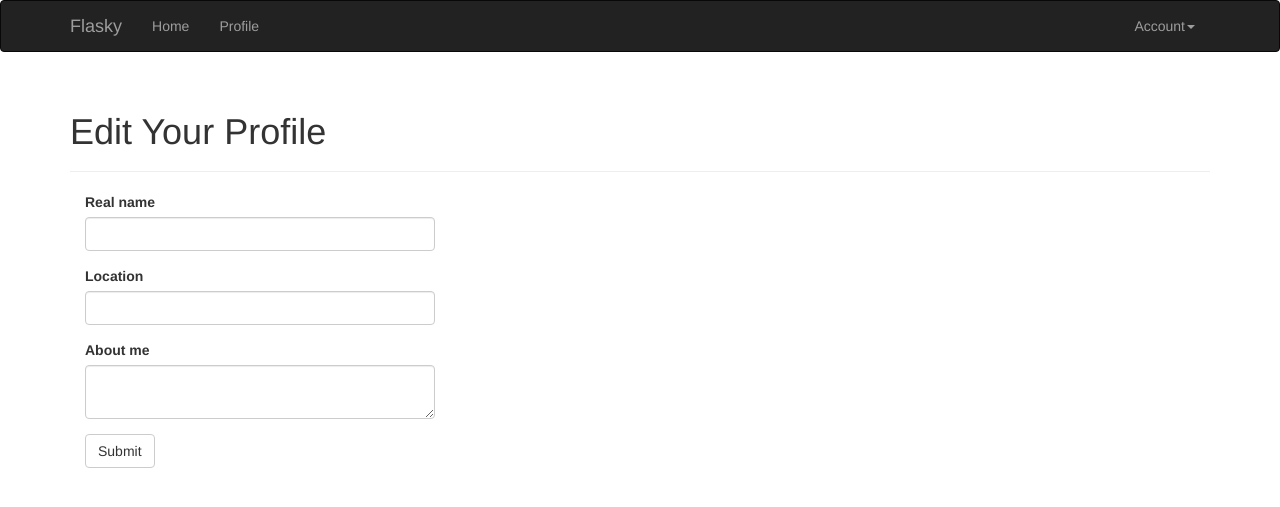
After one commit to truanter/mblog, a Flask app: page /edit-profile in a window 1280 px wide. The commit adds this page. Shown: the top 507 px of the page. Run offline with Flask 2, Linux system fonts and the light colour scheme; a user stored in the database is signed in; some libraries are stand-ins or nearby versions.

Commit message:
Add profile-editing function and pages

```diff
--- a/app/main/forms.py
+++ b/app/main/forms.py
@@ -1,7 +1,45 @@
 from flask_wtf import FlaskForm
-from wtforms import StringField, SubmitField
-from wtforms.validators import Required
-
+from wtforms import StringField, SubmitField, TextAreaField, BooleanField, SelectField, ValidationError
+from wtforms.validators import Required, Length, Email, Regexp
+from ..models import Role, User
 class NameForm(FlaskForm):
     name = StringField('What is your name?', validators=[Required()])
     submit = SubmitField('Submit')
+
+#Edit profile by user
+class EditProfileForm(FlaskForm):
+    name = StringField('Real name', validators=[Length(0, 64)])
+    location = StringField('Location', validators=[Length(0 ,64)])
+    about_me = TextAreaField('About me')
+    submit = SubmitField('Submit')
+
+#Edit profile by administrator
+class EditProfileAdminForm(FlaskForm):
+    email = StringField('Email', validators=[Required(), Length(1, 64),
+                                             Email()])
+    username = StringField('Username', validators=[
+        Required(), Length(1, 64), Regexp('^[A-Za-z][A-Za-z0-9_.]*$', 0,
+                                          'Username must have only letters, '
+                                          'numbers, dots or underscores.')])
+    confirmed = BooleanField('Confirmed')
+    role = SelectField('Role', coerce=int)
+    name = StringField('Real name', validators=[Length(0, 64)])
+    location = StringField('Location', validators=[Length(0, 64)])
+    about_me = TextAreaField('About me')
+    submit = SubmitField('Submit')
+
+    def __init__(self, user, *args, **kwargs):
+        super(EditProfileAdminForm, self).__init__(*args, **kwargs)
+        self.role.choices = [(role.id, role.name)
+                             for role in Role.query.order_by(Role.name).all()]
+        self.user = user
+
+    def validate_email(self, field):
+        if field.data != self.user.email and \
+            User.query.filter_by(email=field.data).first():
+            raise ValidationError('Email already registered.')
+
+    def validate_username(self, field):
+        if field.data != self.user.username and \
+            User.query.filter_by(username=field.data).first():
+            raise ValidationError('Username already in use.')
--- a/app/main/views.py
+++ b/app/main/views.py
@@ -1,6 +1,10 @@
-from flask import render_template, abort
+from flask import render_template, abort, flash, redirect, url_for
+from flask_login import login_required, current_user
 from . import main
-from ..models import User
+from ..models import User, Role
+from .forms import EditProfileForm, EditProfileAdminForm
+from .. import db
+from ..decorators import admin_required
 from datetime import datetime
 
 @main.route('/')
@@ -13,3 +17,44 @@ def user(username):
     if user is None:
         abort(404)
     return render_template('user.html', user=user)
+
+@main.route('/edit-profile', methods=['GET','POST'])
+def edit_profile():
+    form = EditProfileForm()
+    if form.validate_on_submit():
+        current_user.name = form.name.data
+        current_user.location = form.location.data
+        current_user.about_me = form.about_me.data
+        db.session.add(current_user)
+        flash('Your profile has been updated.')
+        return redirect(url_for('.user', username=current_user.username))
+    form.name.data = current_user.name
+    form.location.data = current_user.location
+    form.about_me.data = current_user.about_me
+    return render_template('edit_profile.html', form=form)
+
+@main.route('/edit-profile/<int:id>', methods=['GET', 'POST'])
+@login_required
+@admin_required
+def edit_profile_admin(id):
+    user = User.query.get_or_404(id)
+    form = EditProfileAdminForm(user=user)
+    if form.validate_on_submit():
+        user.email = form.email.data
+        user.username = form.username.data
+        user.confirmed = form.confirmed.data
+        user.role = Role.query.get(form.role.data)
+        user.name = form.name.data
+        user.location = form.location.data
+        user.about_me = form.about_me.data
+        db.session.add(user)
+        flash('The profile has been updated.')
+        return redirect(url_for('.user', username=user.username))
+    form.email.data = user.email
+    form.username.data = user.username
+    form.confirmed.data = user.confirmed
+    form.role.data = user.role_id
+    form.name.data = user.name
+    form.location.data = user.location
+    form.about_me.data = user.about_me
+    return render_template('edit_profile.html', form=form, user=user)
--- /dev/null
+++ b/app/templates/edit_profile.html
@@ -0,0 +1,13 @@
+{% extends "base.html" %}
+{% import "bootstrap/wtf.html" as wtf %}
+
+{% block title %}Mblog - Edit Profile{% endblock %}
+
+{% block page_content %}
+<div class="page-header">
+    <h1>Edit Your Profile</h1>
+</div>
+<div class="col-md-4">
+    {{ wtf.quick_form(form) }}
+</div>
+{% endblock %}
```
Also changed, not shown: app/templates/user.html (+9 -0 lines), data-dev.sqlite.
